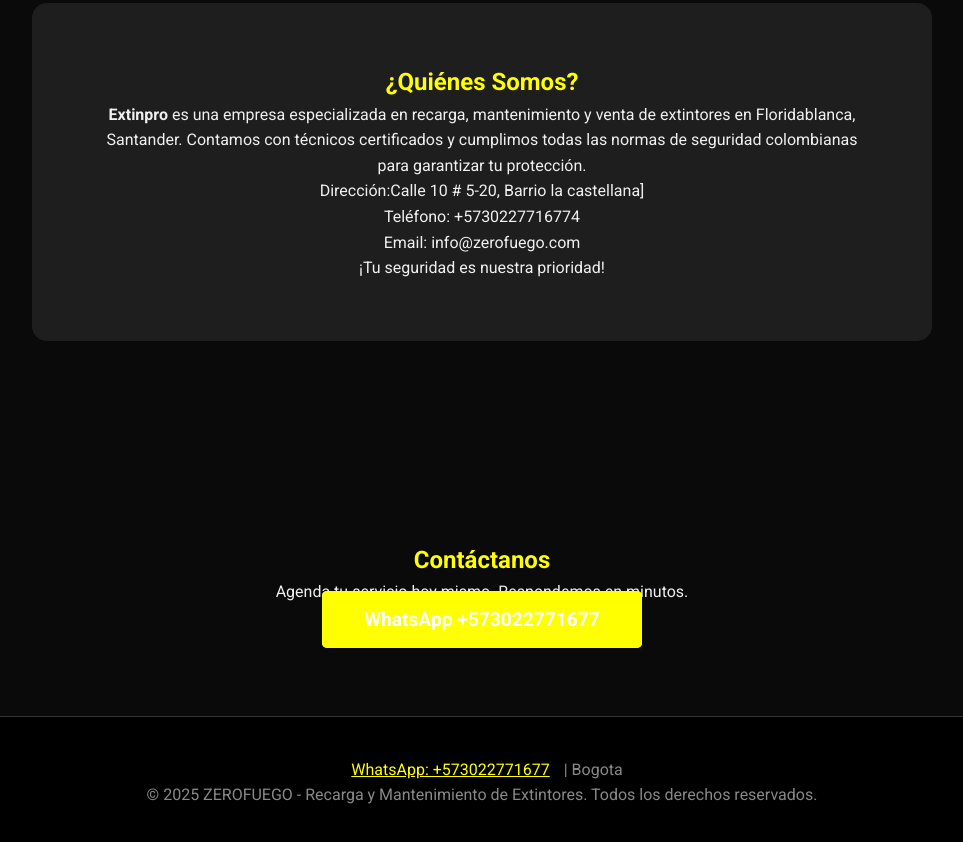
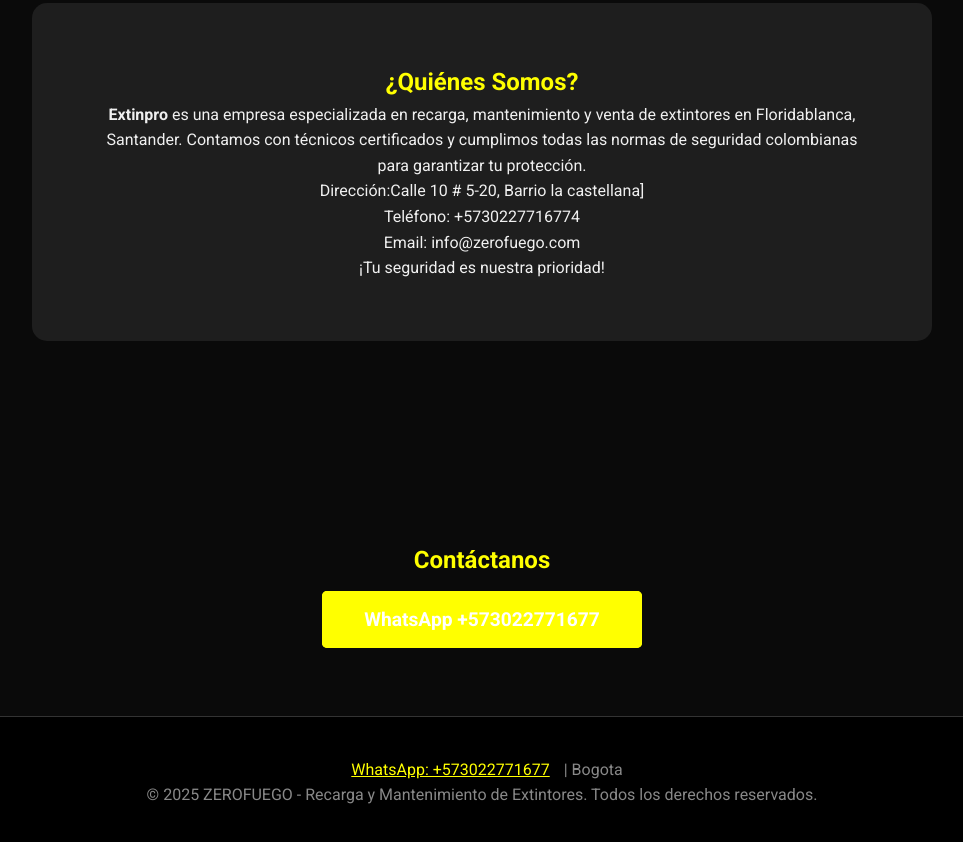
Before and after one commit to eldemonblanco/zerofire, a plain HTML site: page limpio.html in a window 1280 px wide. Shown: the part 1623-2465 px from the top of the page, without its empty margins (158-1121 px from the left). Drawn offline with Linux system fonts and the light colour scheme.

Commit message:
Update limpio.html

```diff
--- a/limpio.html
+++ b/limpio.html
@@ -107,7 +107,7 @@
   <section id="contacto">
     <h2 style="color:var(--primary);">Contáctanos</h2>
 
-    <p>Agenda tu servicio hoy mismo. Respondemos en minutos.</p>
+    <p>.</p>
 
 
     <a href="https://wa.me/573022771677" class="btn">WhatsApp +573022771677</a>
```
